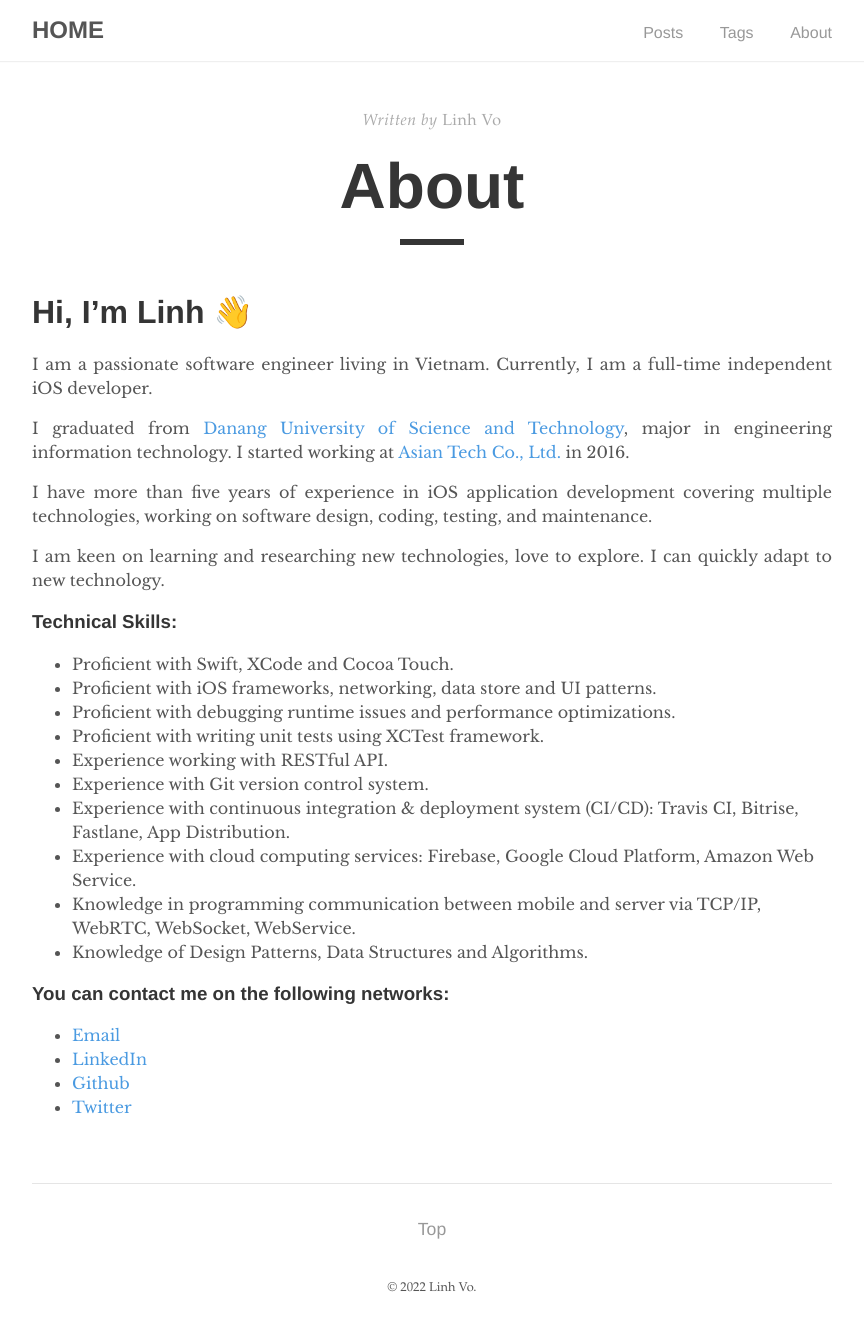
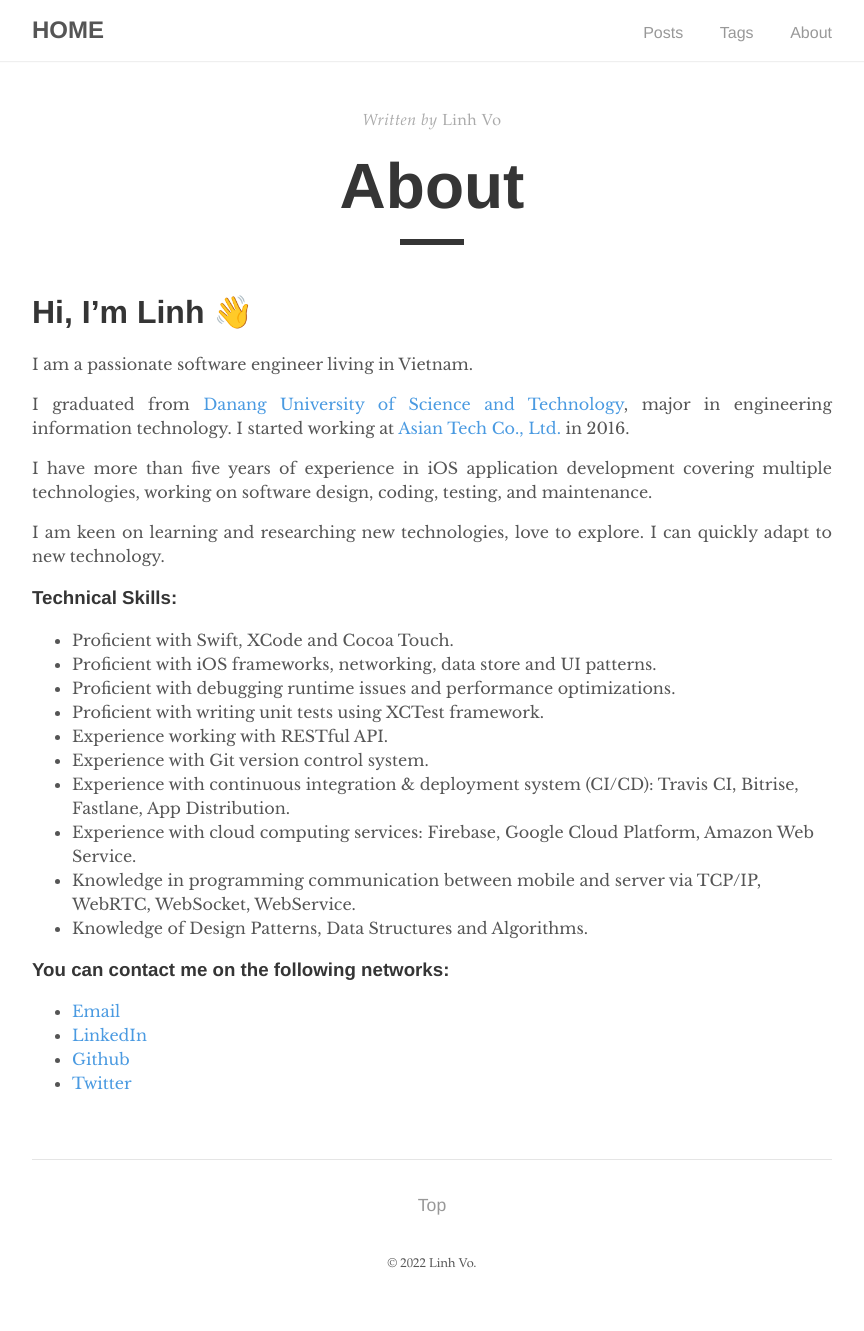
Before and after one commit to dlsolution/dlsolution.github.io, a Jekyll site: the page built from _pages/about.md, in a window 1280 px wide. Shown: the whole page, without its empty margins (208-1072 px from the left). Built offline with Jekyll 4.4.1, drawn with Linux system fonts in a browser that asks for light colours; after the commit the page ends 1307 px from its top, so only the background shows below that.

Commit message:
Update about.md

```diff
--- a/_pages/about.md
+++ b/_pages/about.md
@@ -7,7 +7,7 @@ permalink: /about/
 
 # Hi, I'm Linh 👋
 
-I am a passionate software engineer living in Vietnam. Currently, I am a full-time independent iOS developer.
+I am a passionate software engineer living in Vietnam.
 
 I graduated from [Danang University of Science and Technology](https://vi.wikipedia.org/wiki/Trường_Đại_học_Bách_khoa,_Đại_học_Đà_Nẵng), major in engineering information technology. I started working at [Asian Tech Co., Ltd.](https://asiantech.vn/) in 2016.
 
```
